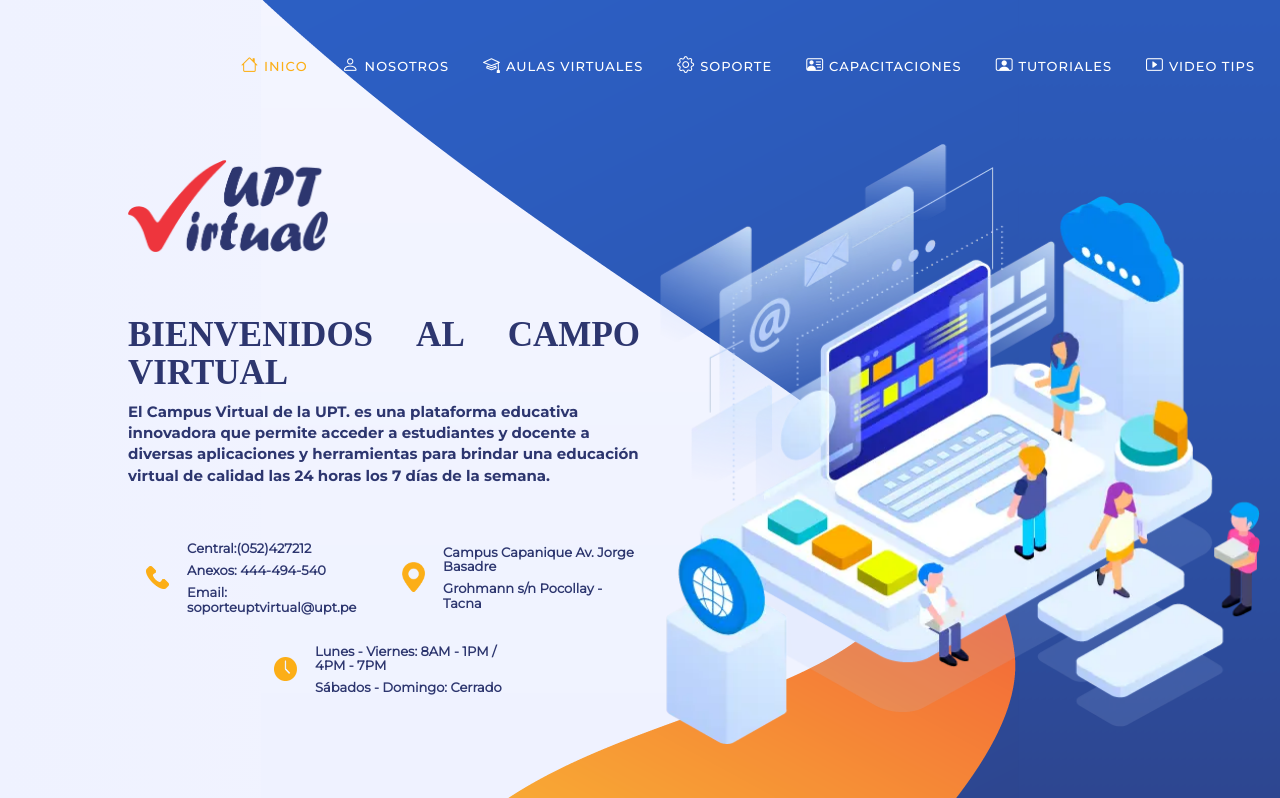
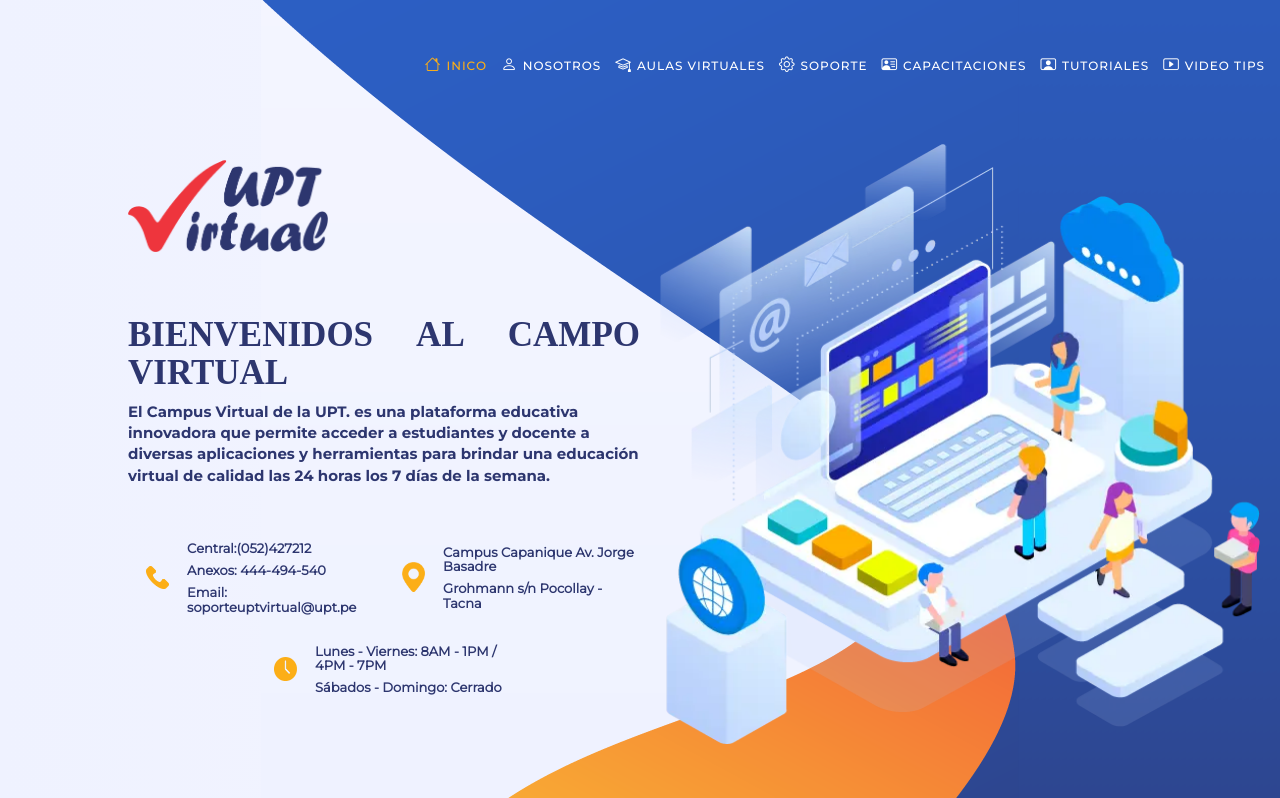
Before and after one commit to agomez95/upt_virtual, a PHP site: page / in a window 1280 px wide; the page is wider, and only the part inside the window is pictured. Shown: the top 798 px of that part. Run offline with PHP 8.4, Linux system fonts and the light colour scheme; some web fonts are replaced.

Commit message:
estilos 3

```diff
--- a/assets/css/header.css
+++ b/assets/css/header.css
@@ -270,21 +270,36 @@
 }
 
 @media (max-width: 1610px) {
+    .header-area .main-nav .nav li a {
+        font-size: 12px !important;
+        padding: 10px 5px !important;
+    }
+    .header-area .main-nav .nav li {
+        padding-left: 2px;
+        padding-right: 2px;
+    }
+}
 
+@media (max-width: 1500px) {
+    .header-area .main-nav .nav li a {
+        font-size: 11px !important;
+        padding: 10px 5px !important;
+    }
     .header-area .main-nav .nav li {
-        padding-left: 5px;
-    padding-right: 5px;
+        padding-left: 2px;
+        padding-right: 2px;
     }
 }
 
 @media (max-width: 1390px) {
 
     .header-area .main-nav .nav li a {
-        font-size: 13PX !important;
+        font-size: 12px !important;
+        padding: 10px 5px !important;
     }
     .header-area .main-nav .nav li {
         padding-left: 2px;
-    padding-right: 2px;
+        padding-right: 2px;
     }
 }
 
@@ -296,7 +311,7 @@
     }
     .header-area .main-nav .nav li {
         padding-left: 0px !important;
-    padding-right: 0px !important;
+        padding-right: 0px !important;
     }
 
 
```
